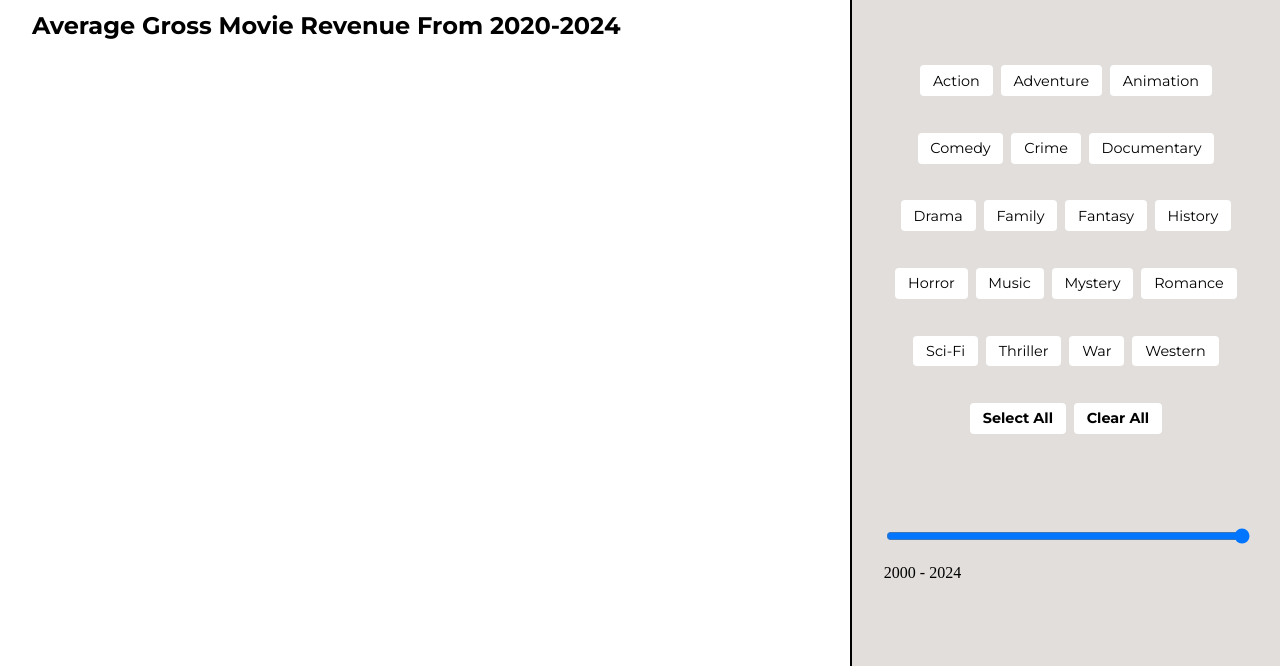
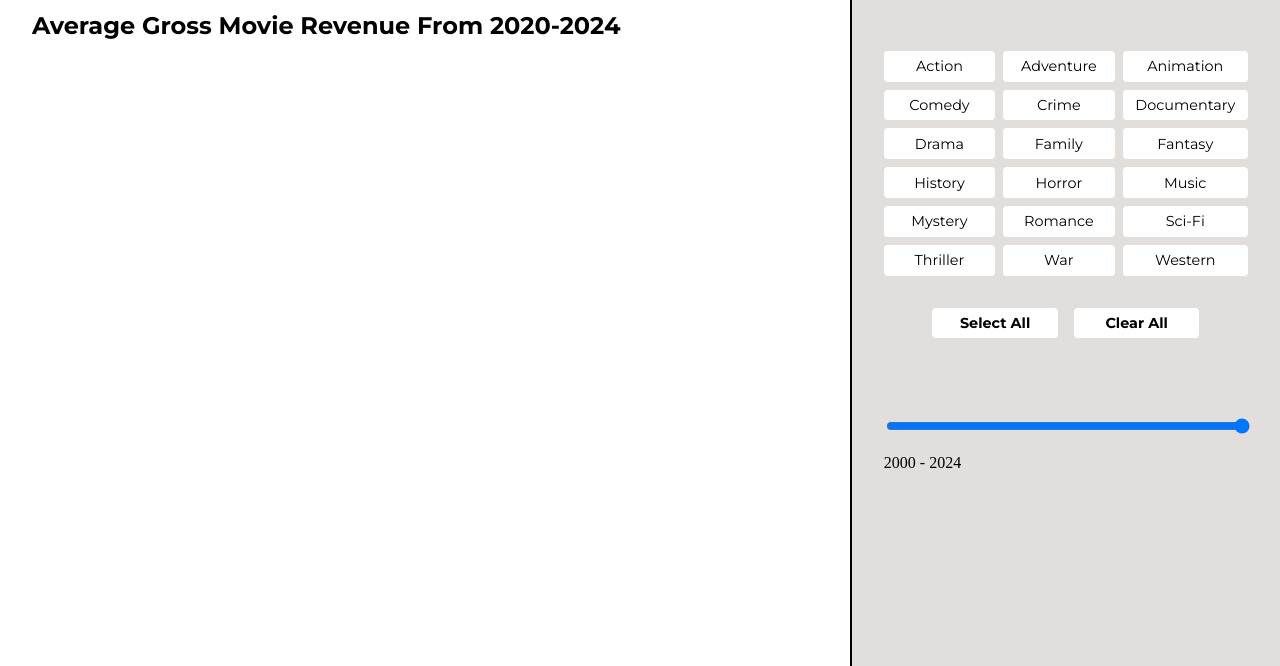
Before and after one commit to chenhaopz/IAT355-Final-Project, a plain HTML site: page index.html in a window 1280 px wide. Shown: the part 134-800 px from the top of the page. Drawn offline with nearby package versions, Linux system fonts and the light colour scheme; no server answers.

Commit message:
improve button style
For Genre Slider

```diff
--- a/index.html
+++ b/index.html
@@ -33,7 +33,8 @@
     </div>
     <div class="right-controls">
         <h1>Compare Moive Genres</h1>
-        <div class="genres">
+        <div class="genres-grid">
+            <div class="genre-buttons">
                 <p id="action" onclick="genreLinks('action')">Action</p>
                 <p id="adventure" onclick="genreLinks('adventure')">Adventure</p>
                 <p id="animation" onclick="genreLinks('animation')">Animation</p>
@@ -52,8 +53,11 @@
                 <p id="thriller" onclick="genreLinks('thriller')">Thriller</p>
                 <p id="war" onclick="genreLinks('war')">War</p>
                 <p id="western" onclick="genreLinks('western')">Western</p>
+            </div>
+            <div class="action-buttons">
                 <p onclick="genreLine('on')"><b>Select All</b></p>
                 <p onclick="genreLine('off')"><b>Clear All</b></p>
+            </div>
         </div>
 
         <div>
--- a/styles.css
+++ b/styles.css
@@ -89,14 +89,27 @@ h2{
 
 }
 /* Right panel styles */
-.genres {
+.genres-grid {
     display: flex;
-    flex-wrap: wrap;
-    gap: 0.5rem;
-    justify-content: center;
+    flex-direction: column;
+    gap: 1rem;
 }
 
-.genres > * {
+.genre-buttons {
+    display: grid;
+    grid-template-columns: repeat(3, 1fr);
+    gap: 0.5rem;
+}
+
+.action-buttons {
+    display: flex;
+    justify-content: center;
+    gap: 1rem;
+    margin-top: 1rem;
+}
+
+.genre-buttons > *,
+.action-buttons > * {
     font-family: Montserrat;
     font-size: 0.9rem;
     padding: 0.4rem 0.8rem;
@@ -104,11 +117,19 @@ h2{
     border-radius: 4px;
     cursor: pointer;
     transition: all 0.2s;
+    text-align: center;
+    margin: 0;
 }
 
-.genres > *:hover {
+.genre-buttons > *:hover,
+.action-buttons > *:hover {
     background-color: #0078D7;
     color: white;
+}
+
+.action-buttons > * {
+    min-width: 100px;
+    font-weight: bold;
 }
 .slider{
     width: 100%;
```
